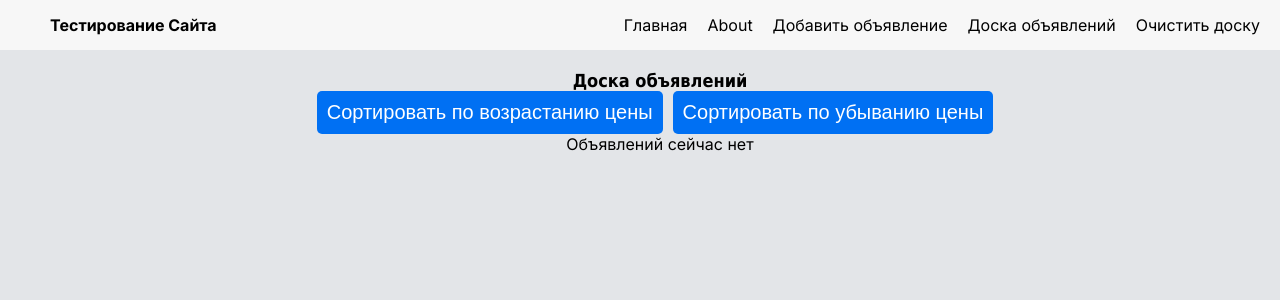
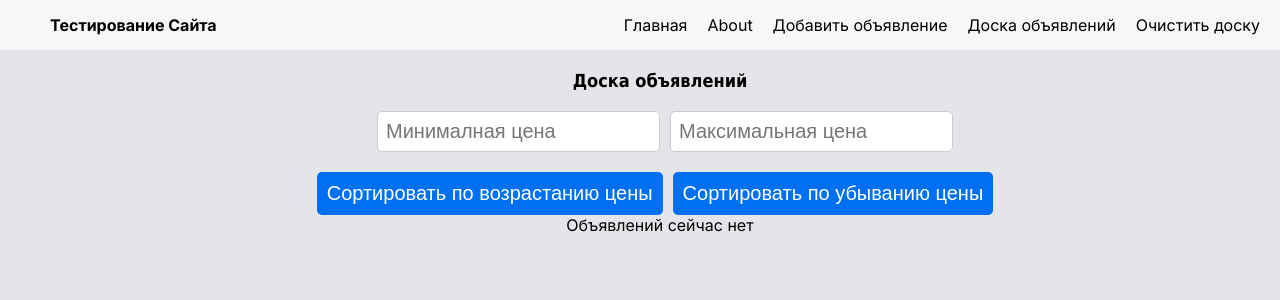
Before and after one commit to Smeto51/task-projext, a Next.js app: page /bb in a window 1280 px wide. Shown: the top 300 px of the page. Built offline with nearby package versions, Linux system fonts and the light colour scheme; a web font is replaced by a local one.

Commit message:
Getting started filter

```diff
--- a/app/bb/bb.css
+++ b/app/bb/bb.css
@@ -12,3 +12,13 @@ button.blue {
 button.blue:hover {
   background-color: #005bb5;
 }
+
+.filter input{
+  margin-top: 20px;
+  margin-left: 10px;
+  margin-bottom: 20px;
+  padding: 8px;
+  font-size: 20px;
+  border: 1px solid #ccc;
+  border-radius: 5px;
+}
--- a/app/bb/page.js
+++ b/app/bb/page.js
@@ -13,15 +13,13 @@ export default function Bulletin_board() {
 
   let [filterBb, setFilterBb] = useState("");
 
-
-
+  let f;
 
   useEffect(() => {
     if (typeof window !== "undefined") {
       const saveAnnouncement =
         JSON.parse(localStorage.getItem("Announcement")) || [];
 
-      //* setFilterBb(saveAnnouncement);
       setBb(saveAnnouncement);
       setIsLoading(false);
     }
@@ -37,16 +35,39 @@ export default function Bulletin_board() {
     setSortPrice(order);
   };
 
-const filterBbByPrice = () => {
+  /*useEffect(() => {
+    filterBbByPrice();
+  }, []);
 
-}
-
-
+  const filterBbByPrice = () => {
+    const filtered = bb.filter((bf) => {
+      const price = parseFloat(bf.price);
+      const min = minPrice ? parseFloat(minPrice) : 0;
+      const max = maxPrice ? parseFloat(maxPrice) : +Infinity;
+      return price >= min && price <= max;
+    });
+    //setFilterBb(filtered);
+  };*/
 
   if (!isLoading) {
     return (
       <div style={{ textAlign: "center" }}>
         <h1>Доска объявлений</h1>
+        <div className="filter">
+          <input
+            type="number"
+            placeholder="Минималная цена"
+            value={minPrice}
+            onChange={(min) => setMinPrice(min.target.value)}
+          />
+          <input
+            type="number"
+            placeholder="Максимальная цена"
+            value={maxPrice}
+            onChange={(max) => setMaxPrice(max.target.value)}
+          />
+        </div>
+
         <div>
           <button className="blue" onClick={() => sortBbByPrice("asc")}>
             Сортировать по возрастанию цены
@@ -55,14 +76,20 @@ const filterBbByPrice = () => {
             Сортировать по убыванию цены
           </button>
         </div>
-        {bb.length > 0 ? (
+
+        {(f = filterBb.length > 0 ? filterBb : bb)}
+
+        {f.length > 0 ? (
+          (console.log(filterBb),
+          console.log(bb),
+          //console.log(f),
           bb.map((bb) => (
             <div key={bb.id} className="post">
               <h2>{bb.name}</h2>
               <p>{bb.specification}</p>
               <p>{bb.price} rub</p>
             </div>
-          ))
+          )))
         ) : (
           <p>Объявлений сейчас нет</p>
         )}
```
